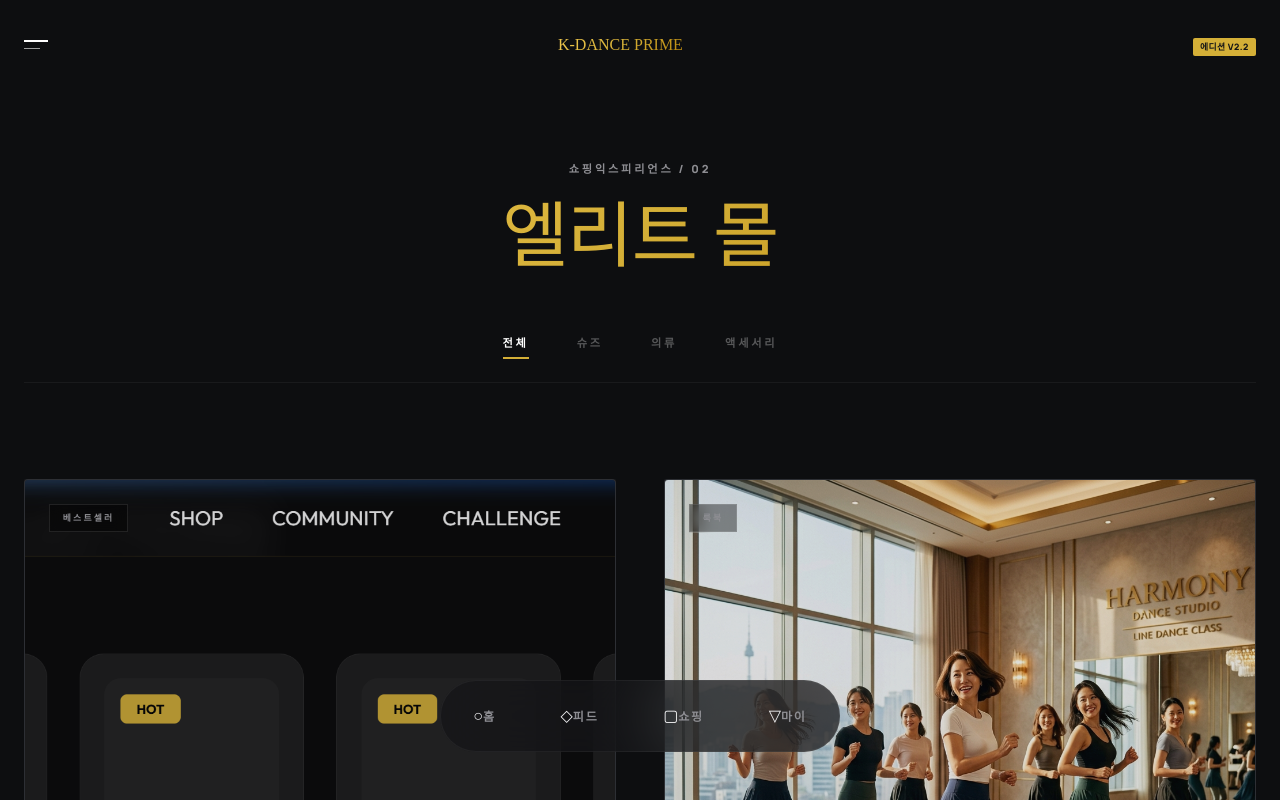
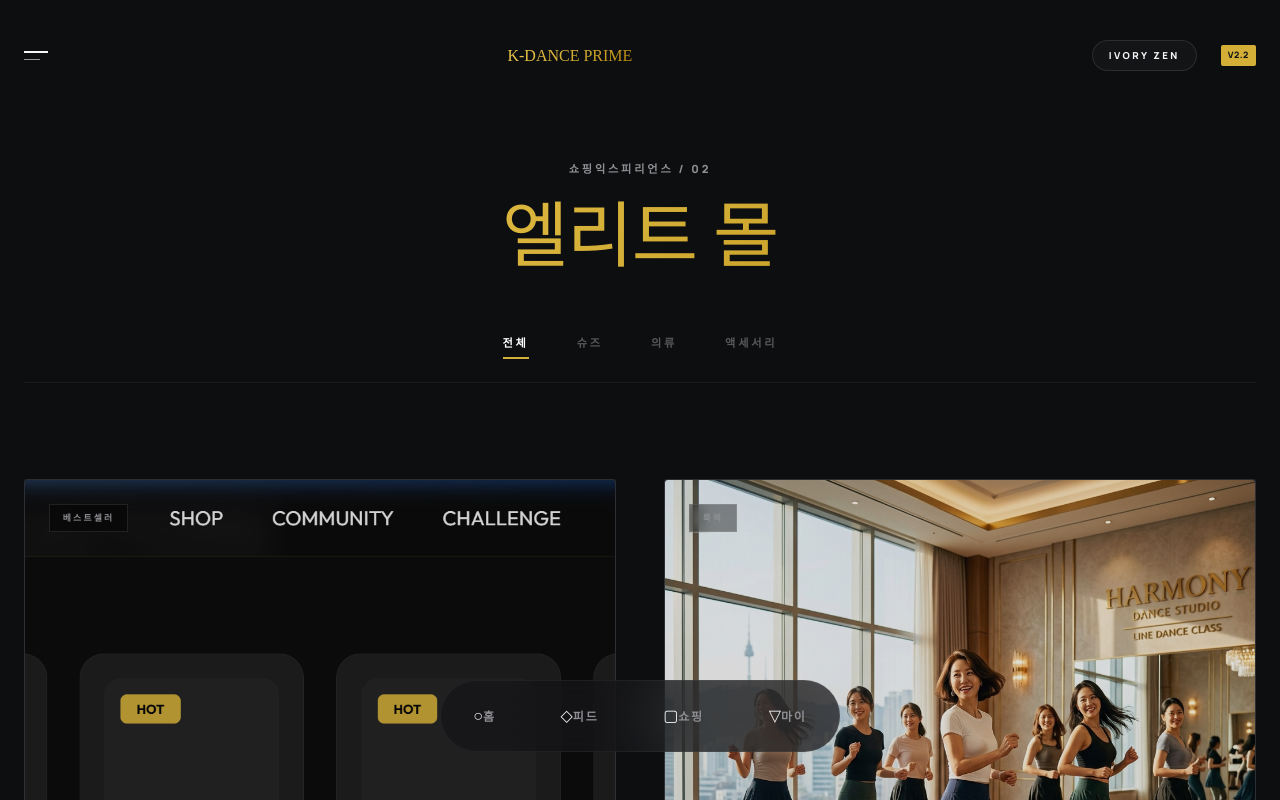
Before and after one commit to AIgoDreamWorld/senior-dance-app, a Next.js app: page /shop in a window 1280 px wide. Built offline with nearby package versions, Linux system fonts and the light colour scheme; a web font is replaced by a local one.

Commit message:
feat: implement Ivory Zen (Light Mode) with premium theme toggle

```diff
--- a/app/globals.css
+++ b/app/globals.css
@@ -1,40 +1,57 @@
 @import url('https://fonts.googleapis.com/css2?family=Manrope:wght@200;300;400;500;700;800&family=Playfair+Display:ital,wght@0,400;0,700;1,400&family=Noto+Serif+KR:wght@400;700&display=swap');
 
 :root {
-  /* Stitch Color Protocol: Cyber-Zen Editorial v2.1 - Pure Obsidian Luxe */
+  /* Stitch Color Protocol: Cyber-Zen Editorial v2.2 - Pure Obsidian Luxe (Default) */
   --background: #0D0E10;    /* The Absolute Void */
   --foreground: #F5F5F7;    /* High-Fidelity Paper */
   --primary: #D4AF37;       /* Signature Burnished Gold */
   --primary-glow: rgba(212, 175, 55, 0.4);
   --on-primary: #121316;
 
-  /* Tonal Surface Hierarchy (Extreme Depth - Pure No-Line) */
-  --surface-1: #121316;     /* Base Lift */
-  --surface-2: #18191D;     /* Floating Component */
-  --surface-3: #222429;     /* Focus / Modal */
+  /* Tonal Surface Hierarchy */
+  --surface-1: #121316;
+  --surface-2: #18191D;
+  --surface-3: #222429;
   --surface-ghost: rgba(255, 255, 255, 0.03);
 
   --on-surface-muted: #8E8E93;
   --on-surface-dim: #5C5C5E;
+  --glass-bg: rgba(20, 21, 23, 0.7);
 
-  /* Spacing Scale (Aggressive Editorial Silences) */
+  /* Spacing & Typography */
   --gutter: 1.5rem;
-  --luxury-gap: 4rem;      /* The luxury of empty space */
+  --luxury-gap: 4rem;
   --section-gap: 8rem;
-
-  /* Typography Tokens */
   --font-display: 'Playfair Display', serif;
   --font-accent: 'Noto Serif KR', serif;
   --font-body: 'Manrope', sans-serif;
-
   --size-display: 5rem;
   --size-h2: 2.5rem;
   --size-label: 0.7rem;
 
-  /* Motion Dynamics */
+  /* Motion */
   --ease-stitch: cubic-bezier(0.16, 1, 0.3, 1);
   --transition-slow: 0.8s var(--ease-stitch);
   --transition-fast: 0.4s var(--ease-stitch);
+  --theme-transition: background 0.8s var(--ease-stitch), color 0.8s var(--ease-stitch);
+}
+
+[data-theme='ivory'] {
+  /* Ivory Zen - Premium Light Mode */
+  --background: #F9F7F2;    /* Warm Editorial Ivory */
+  --foreground: #1A1C20;    /* Deep Charcoal for legibility */
+  --primary: #B8860B;       /* Deeper Gold for Contrast */
+  --primary-glow: rgba(184, 134, 11, 0.2);
+  --on-primary: #FFFFFF;
+
+  --surface-1: #FFFFFF;     /* Pure White Lift */
+  --surface-2: #F2EFE9;     /* Soft Beige Lift */
+  --surface-3: #EBE7DD;     /* Deep Shadow */
+  --surface-ghost: rgba(0, 0, 0, 0.04);
+
+  --on-surface-muted: #626266;
+  --on-surface-dim: #A1A1A6;
+  --glass-bg: rgba(255, 255, 255, 0.75);
 }
 
 * {
@@ -52,6 +69,7 @@ html, body {
   scroll-behavior: smooth;
   height: 100%;
   overflow-x: hidden;
+  transition: var(--theme-transition);
 }
 
 body {
@@ -64,17 +82,20 @@ body {
 
 .tonal-lift-low {
   background: var(--surface-1);
+  transition: var(--theme-transition);
 }
 
 .tonal-lift-high {
   background: var(--surface-2);
+  transition: var(--theme-transition);
 }
 
 /* Glassmorphism 3.0 (Cyber-Zen Standard) */
 .glass {
-  background: rgba(20, 21, 23, 0.7);
+  background: var(--glass-bg);
   backdrop-filter: blur(40px) saturate(180%);
   -webkit-backdrop-filter: blur(40px) saturate(180%);
+  transition: var(--theme-transition);
 }
 
 .glass-floating {
--- a/components/EditorialHeader.tsx
+++ b/components/EditorialHeader.tsx
@@ -5,12 +5,19 @@ import Link from 'next/link';
 
 export default function EditorialHeader() {
   const [isScrolled, setIsScrolled] = useState(false);
+  const [theme, setTheme] = useState('dark');
 
   useEffect(() => {
     const handleScroll = () => setIsScrolled(window.scrollY > 50);
     window.addEventListener('scroll', handleScroll);
     return () => window.removeEventListener('scroll', handleScroll);
   }, []);
+
+  const toggleTheme = () => {
+    const newTheme = theme === 'dark' ? 'ivory' : 'dark';
+    setTheme(newTheme);
+    document.documentElement.setAttribute('data-theme', newTheme);
+  };
 
   return (
     <header className={`editorial-header ${isScrolled ? 'scrolled glass' : ''}`}>
@@ -23,31 +30,41 @@ export default function EditorialHeader() {
           K-DANCE PRIME
         </Link>
         <div className="header-right">
-           <span className="prime-badge">에디션 V2.2</span>
+           <button
+             onClick={toggleTheme}
+             className="theme-toggle pulse-on-click label-caps"
+           >
+             {theme === 'dark' ? 'Ivory Zen' : 'Obsidian Luxe'}
+           </button>
+           <span className="prime-badge">V2.2</span>
         </div>
       </div>
 
       <style jsx>{`
         .editorial-header {
           position: fixed; top: 0; left: 0; width: 100%; z-index: 1000;
-          padding: 2rem 0; transition: 0.8s cubic-bezier(0.16, 1, 0.3, 1);
+          padding: 2.5rem 0; transition: 0.8s cubic-bezier(0.16, 1, 0.3, 1);
         }
         .editorial-header.scrolled {
-          padding: 1rem 0;
+          padding: 1.25rem 0;
           backdrop-filter: blur(24px);
-          background: rgba(13,14,16,0.8);
+          background: var(--glass-bg);
           border-bottom: 1px solid rgba(255,255,255,0.05);
         }
         .header-content { display: flex; justify-content: space-between; align-items: center; padding: 0 1.5rem; }
-        .logo-link { font-size: 0.9rem; font-weight: 800; letter-spacing: 0.2em; text-decoration: none; font-family: var(--font-accent); }
+        .logo-link { font-size: 0.95rem; font-weight: 800; letter-spacing: 0.25em; text-decoration: none; font-family: var(--font-accent); }
         .menu-trigger { background: none; border: none; display: flex; flex-direction: column; gap: 6px; cursor: pointer; }
-        .menu-trigger .bar { width: 24px; height: 1.5px; background: #fff; }
-        .menu-trigger .bar-short { width: 16px; height: 1.5px; background: #fff; opacity: 0.6; }
-        .prime-badge {
-          font-family: var(--font-body); font-size: 0.55rem; font-weight: 900;
-          background: #D4AF37; color: #121316;
-          padding: 0.2rem 0.45rem; letter-spacing: 0.05em; border-radius: 2px;
+        .menu-trigger .bar { width: 24px; height: 1.5px; background: var(--foreground); transition: 0.4s; }
+        .menu-trigger .bar-short { width: 16px; height: 1.5px; background: var(--foreground); opacity: 0.6; transition: 0.4s; }
+
+        .header-right { display: flex; align-items: center; gap: 1.5rem; }
+        .theme-toggle {
+          background: var(--surface-ghost); border: 1px solid rgba(255,255,255,0.1);
+          color: var(--foreground); padding: 0.5rem 1rem; border-radius: 99px;
+          font-size: 0.6rem; cursor: pointer; transition: 0.4s;
+          backdrop-filter: blur(10px);
         }
+        .theme-toggle:hover { background: var(--surface-2); border-color: var(--primary); }
 
         .gold-gradient-text {
           background: linear-gradient(135deg, #F2CA50 0%, #D4AF37 50%, #B8860B 100%);
@@ -55,18 +72,10 @@ export default function EditorialHeader() {
           -webkit-text-fill-color: transparent;
         }
 
-        @keyframes stitchPulse {
-          0% { transform: scale(1); filter: brightness(1); }
-          50% { transform: scale(0.97); filter: brightness(1.2); }
-          100% { transform: scale(1); filter: brightness(1); }
-        }
-        .pulse-on-click:active {
-          animation: stitchPulse 0.4s cubic-bezier(0.16, 1, 0.3, 1);
-        }
-
         @media (max-width: 768px) {
           .editorial-header { padding: 1.5rem 0; }
-          .editorial-header.scrolled { padding: 0.75rem 0; }
+          .editorial-header.scrolled { padding: 1rem 0; }
+          .theme-toggle { padding: 0.4rem 0.8rem; }
         }
       `}</style>
     </header>
--- a/components/SanctuaryNav.tsx
+++ b/components/SanctuaryNav.tsx
@@ -40,15 +40,16 @@ export default function SanctuaryNav() {
           width: 100%; max-width: 400px; height: 72px; border-radius: 99px;
           border: 1px solid rgba(255,255,255,0.05);
           pointer-events: auto;
-          background: rgba(20, 21, 23, 0.7);
+          background: var(--glass-bg);
           backdrop-filter: blur(40px) saturate(180%);
+          transition: background 0.8s var(--ease-stitch), border 0.8s var(--ease-stitch);
         }
         .nav-link {
           display: flex; flex-direction: column; align-items: center;
           gap: 6px; opacity: 0.3; transition: 0.4s;
-          color: white; text-decoration: none;
+          color: var(--foreground); text-decoration: none;
         }
-        .nav-link.active { opacity: 1; color: #D4AF37; }
+        .nav-link.active { opacity: 1; color: var(--primary); }
         .nav-link .icon { font-size: 1.4rem; }
         .label-caps {
           font-size: 0.75rem; font-weight: 800; text-transform: uppercase;
```
